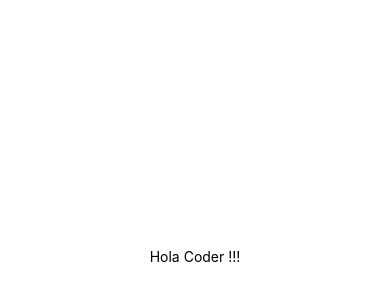
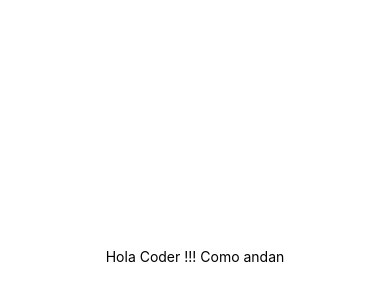
Before and after one commit to Alesparg/Spengler-desarrollodeaplic, a React Native app: screen / in a window 390 px wide. Shown: the part 166-466 px from the top of the page. Built offline with nearby package versions, Linux system fonts and the light colour scheme.

Commit message:
prpyecto base

```diff
--- a/App.js
+++ b/App.js
@@ -4,7 +4,7 @@ import { StyleSheet, Text, View } from 'react-native';
 export default function App() {
   return (
     <View style={styles.container}>
-      <Text>Hola Coder !!!</Text>
+      <Text>Hola Coder !!! Como andan</Text>
       <StatusBar style="auto" />
     </View>
   );
```
